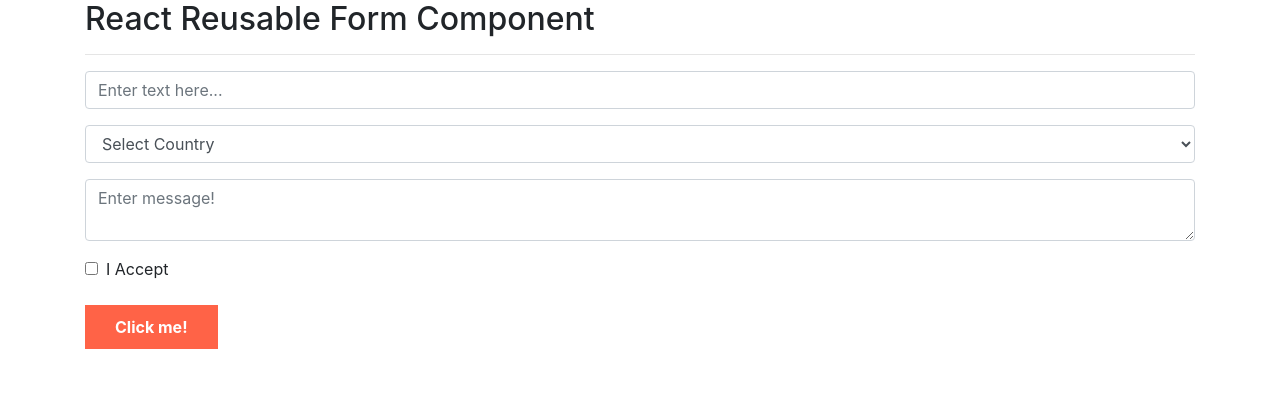
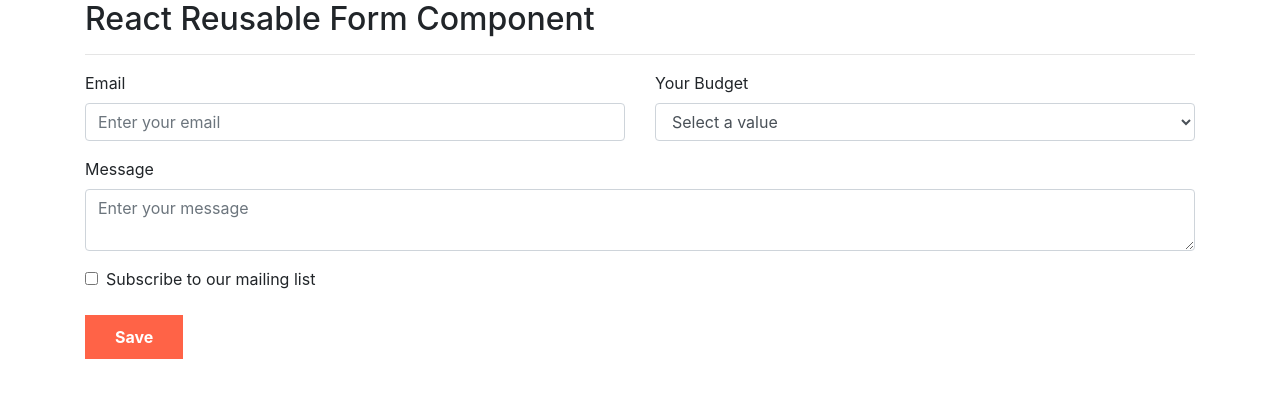
Before and after one commit to gkhan205/react-reusable-form-component, a React (Create React App) app: page / in a window 1280 px wide. Shown: the top 398 px of the page. Built offline with nearby package versions, Linux system fonts and the light colour scheme.

Commit message:
form component finished

```diff
--- a/src/App.js
+++ b/src/App.js
@@ -2,11 +2,12 @@ import React, {Component} from 'react';
 
 import './App.css';
 
-import Button from 'library/components/Button';
-import InputField from "library/components/InputField";
-import Dropdown from "library/components/Dropdown";
-import {Validators} from "library/utilities/Validator";
-import Checkbox from "library/components/Checkbox";
+// import Button from 'library/components/Button';
+// import InputField from "library/components/InputField";
+// import Dropdown from "library/components/Dropdown";
+// import {Validators} from "library/utilities/Validator";
+// import Checkbox from "library/components/Checkbox";
+import FormContainer from 'pages/FormContainer';
 
 export default class App extends Component {
 
@@ -37,13 +38,13 @@ export default class App extends Component {
     };
 
     render() {
-        const {text, country, message, acceptance} = this.state;
+        //const {text, country, message, acceptance} = this.state;
 
         return (
             <div className="container">
                 <h2>React Reusable Form Component</h2>
                 <hr/>
-                <InputField
+                {/* <InputField
                     value={text}
                     type='text'
                     placeholder='Enter text here...'
@@ -84,7 +85,9 @@ export default class App extends Component {
 
                 <Button
                     onClick={this.handleClick}
-                    value='Click me!'/>
+                    value='Click me!'/> */}
+
+                    <FormContainer/>
 
             </div>
         );
--- a/src/library/components/Checkbox/index.js
+++ b/src/library/components/Checkbox/index.js
@@ -1,15 +1,15 @@
 import React from 'react';
 import PropTypes from 'prop-types';
 
-const Checkbox = ({label, selected, styleClass, onChange}) => {
+const Checkbox = ({label,field, selected, styleClass, onChange}) => {
 
     const handleChange = (event) => {
         const {checked} = event.target;
-        onChange(checked);
+        onChange(checked, field);
     };
 
     return (
-        <div className={`form-group ${styleClass}`}>
+        <>
             <label>
                 <input
                     type="checkbox"
@@ -20,11 +20,12 @@ const Checkbox = ({label, selected, styleClass, onChange}) => {
 
                 {label}
             </label>
-        </div>
+        </>
     )
 };
 
 Checkbox.propTypes = {
+    field: PropTypes.string,
     styleClass: PropTypes.string,
     selected: PropTypes.bool.isRequired,
     label: PropTypes.string.isRequired,
@@ -32,7 +33,8 @@ Checkbox.propTypes = {
 };
 
 Checkbox.defaultProps = {
-    styleClass: ''
+    styleClass: '',
+    field: ''
 };
 
 export default Checkbox;
--- a/src/library/components/Dropdown/index.js
+++ b/src/library/components/Dropdown/index.js
@@ -1,20 +1,21 @@
 import React from 'react';
 import PropTypes from 'prop-types';
 
-const Dropdown = ({value, data, placeholder, styleClass, onChange}) => {
+const Dropdown = ({value, label, field, data, placeholder, onChange}) => {
 
     const handleChange = (event) => {
         const {value} = event.target;
-        onChange(value);
+        onChange(value, field);
     };
 
     return (
-        <div className={`form-group ${styleClass}`}>
+        <>
+            {label && <label htmlFor="app-dropdown-field">{label}</label>}
             <select
                 value={value}
                 className="form-control"
                 onChange={handleChange}>
-                <option value="">{placeholder}</option>
+                <option value="">{placeholder ? placeholder : 'Select a value'}</option>
                 {data.map((item, key) => (
                     <option
                         key={key}
@@ -23,7 +24,7 @@ const Dropdown = ({value, data, placeholder, styleClass, onChange}) => {
                     </option>
                 ))}
             </select>
-        </div>
+        </>
     )
 };
 
@@ -31,14 +32,16 @@ Dropdown.propTypes = {
     value: PropTypes.string,
     placeholder: PropTypes.string,
     data: PropTypes.array.isRequired,
-    styleClass: PropTypes.string,
+    label: PropTypes.string,
+    field: PropTypes.string,
     onChange: PropTypes.func.isRequired
 };
 
 Dropdown.defaultProps = {
     value: '',
-    styleClass: '',
-    placeholder: ''
+    placeholder: '',
+    label: '',
+    field:''
 };
 
 export default Dropdown;
--- a/src/library/components/Form/index.js
+++ b/src/library/components/Form/index.js
@@ -12,24 +12,99 @@ export default class Form extends Component {
         isFormValid: false
     }
 
-    handleChange = (value, error = false, lastEditedField = '') => {
-
+    componentDidMount() {
+        this.createFormData();
     }
 
-    renderFormInput = () => {
+    checkValidation (formData) {
+        const {model} = this.props;
+        let isFormValid = true;
+
+        model.forEach(item => {
+            if(item.required) {
+                isFormValid = isFormValid && !formData[item.field + 'Error']
+            }
+        })
+
+        return isFormValid;
+    }
+
+    createFormData () {
+        const {model, values} = this.props;
+        let formData = {};
+
+        model.forEach(item => {
+            if(item.type === 'checkbox') {
+                formData[item.field] = values[item.field] ? values[item.field] : false;
+            } else {
+                formData[item.field] = values[item.field] ? values[item.field] : '';
+            }
+            formData[item.field + 'Error'] = item.required
+        });
+
+        this.setState({
+            formData,
+            isFormValid: this.checkValidation(formData)
+        })
+    }
+
+    handleChange = (value, field, error = false) => {
+        const clonedFormData = {...this.state.formData};
+        clonedFormData[field] = value;
+        clonedFormData[field + 'Error'] = error && error.error
+
+        this.setState({
+            formData: clonedFormData,
+            isFormValid: this.checkValidation(clonedFormData)
+        }, () => {
+            if(this.props.onChange) {
+                this.props.onChange(this.createValueToSend());
+            }
+        });
+    }
+
+    createValueToSend() {
+        const {formData, isFormValid} = this.state;
+        const data = {};
+
+        for(let key in formData) {
+            if(!key.includes('Error')) {
+                data[key] = formData[key]
+            }
+        }
+
+        return {
+            formData: data,
+            isFormValid
+        }
+    }
+
+    getFormData = () => {
+        return this.createValueToSend()
+    }
+
+    resetForm = () => {
+        this.createFormData();
+    }
+
+    renderFormInput() {
+        const {model, data} = this.props;
+        const {formData} = this.state;
         let domArray = [];
-        const {model, data} = this.props;
 
-        model.forEach(field => {
+        model.forEach((field, index) => {
             switch(field.type) {
                 case 'text':
                 case 'email':
                 case 'number':
                 case 'textarea':
+                case 'password':
                 case 'url':
                     domArray.push(
-                        <div className={`form-group ${field.styleClass}`}>
+                        <div key={index} className={`form-group ${field.styleClass}`}>
                             <InputField
+                                value={formData[field.field]}
+                                field={field.field}
                                 label={field.title}
                                 placeholder={field.placeholder}
                                 validators={field.validators}
@@ -41,10 +116,13 @@ export default class Form extends Component {
                 break;
                 case 'dropdown':
                     domArray.push(
-                        <div className={`form-group ${field.styleClass}`}>
+                        <div key={index} className={`form-group ${field.styleClass}`}>
                             <Dropdown
+                                field={field.field}
+                                value={formData[field.field]}
                                 data={data[field.field]}
-                                placeholder={field.title}
+                                label={field.title}
+                                placeholder={field.placeholder}
                                 onChange={this.handleChange}
                             />
                         </div>
@@ -52,14 +130,18 @@ export default class Form extends Component {
                 break;
                 case 'checkbox':
                     domArray.push(
-                        <div className={`form-group ${field.styleClass}`}>
+                        <div key={index} className={`form-group ${field.styleClass}`}>
                             <Checkbox
-                            label={field.title}
-                            onChange={this.handleChange}
+                                field={field.field}
+                                label={field.title}
+                                selected={formData[field.field] ? formData[field.field] : false}
+                                onChange={this.handleChange}
                             />
                         </div>
                     )
                 break;
+                default:
+                    break;
             }
         })
 
@@ -68,7 +150,7 @@ export default class Form extends Component {
 
     render() {
         return (
-            <div className='form-container'>
+            <div className='form-container row'>
                 {this.renderFormInput()}
             </div>
         )
@@ -76,7 +158,7 @@ export default class Form extends Component {
 }
 
 Form.propTypes = {
-    model: PropTypes.object.isRequired,
+    model: PropTypes.array.isRequired,
     data: PropTypes.object,
     values: PropTypes.object,
     onChange: PropTypes.func
--- a/src/library/components/InputField/index.js
+++ b/src/library/components/InputField/index.js
@@ -3,17 +3,17 @@ import PropTypes from 'prop-types';
 
 import {validateInput} from "library/utilities/Validator";
 
-const InputField = ({value, label, placeholder, validators, type, onChange}) => {
+const InputField = ({value, label,field, placeholder, validators, type, onChange}) => {
     const [error, setError] = useState(false);
 
     const handleChange = (event) => {
         const {value} = event.target;
         setError(validateInput(validators, value));
-        onChange(value);
+        onChange(value, field, error);
     };
 
     return (
-        <div className="form-group">
+        <>
             {label && <label htmlFor="app-input-field">{label}</label>}
 
             {type === 'textarea' ? (
@@ -21,7 +21,6 @@ const InputField = ({value, label, placeholder, validators, type, onChange}) =>
                     className='form-control'
                     placeholder={placeholder}
                     value={value}
-                    defaultValue={value}
                     onChange={handleChange}
                 />
             ) : (
@@ -34,7 +33,7 @@ const InputField = ({value, label, placeholder, validators, type, onChange}) =>
                 />
             )}
             {error && <span className='text-danger'>{error.message}</span>}
-        </div>
+        </>
     )
 };
 
@@ -44,6 +43,7 @@ InputField.propTypes = {
     placeholder: PropTypes.string,
     validators: PropTypes.array,
     type: PropTypes.string,
+    field: PropTypes.string,
     onChange: PropTypes.func.isRequired
 };
 
@@ -52,6 +52,7 @@ InputField.defaultProps = {
   label: '',
   placeholder: '',
   type: 'text',
+  field: '',
   validators: []
 };
 
--- /dev/null
+++ b/src/pages/FormContainer.js
@@ -0,0 +1,40 @@
+import React, {useRef} from 'react';
+import Form from 'library/components/Form';
+
+import {formConstants} from './config'
+import Button from 'library/components/Button';
+
+const budgetData = [
+    {value: 5000, label: '$5000'},
+    {value: 15000, label: '$15000'},
+    {value: 25000, label: '$25000'},
+    {value: 35000, label: '$35000'},
+    {value: 50000, label: '$50000'},
+]
+
+const FormContainer = () => {
+    const formRef = useRef()
+
+    const handleSave = () => {
+        const {current} = formRef;
+        const data = current.getFormData();
+        console.log(data)
+        if(data.isFormValid) {
+            alert('Success!')
+        }
+        console.log(data.formData)
+    }
+
+    return (
+        <>
+        <Form
+            ref={formRef}
+            model={formConstants}
+            data={{budget: budgetData}} />
+
+         <Button value='Save' onClick={handleSave} />
+        </>
+    )
+}
+
+export default FormContainer;
```
Also changed, not shown: src/pages/config.js (renamed from src/library/components/Form/config.js).
